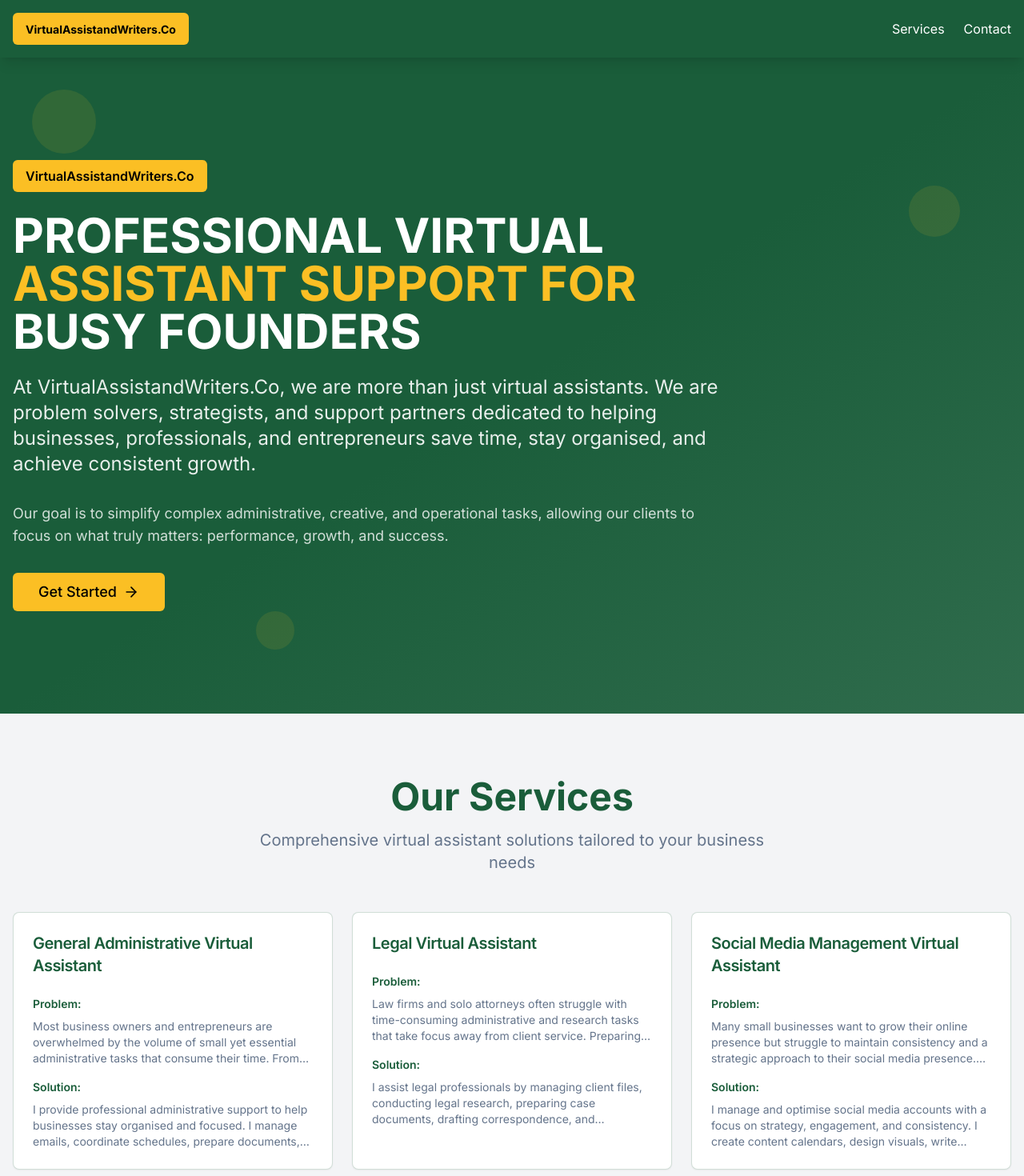
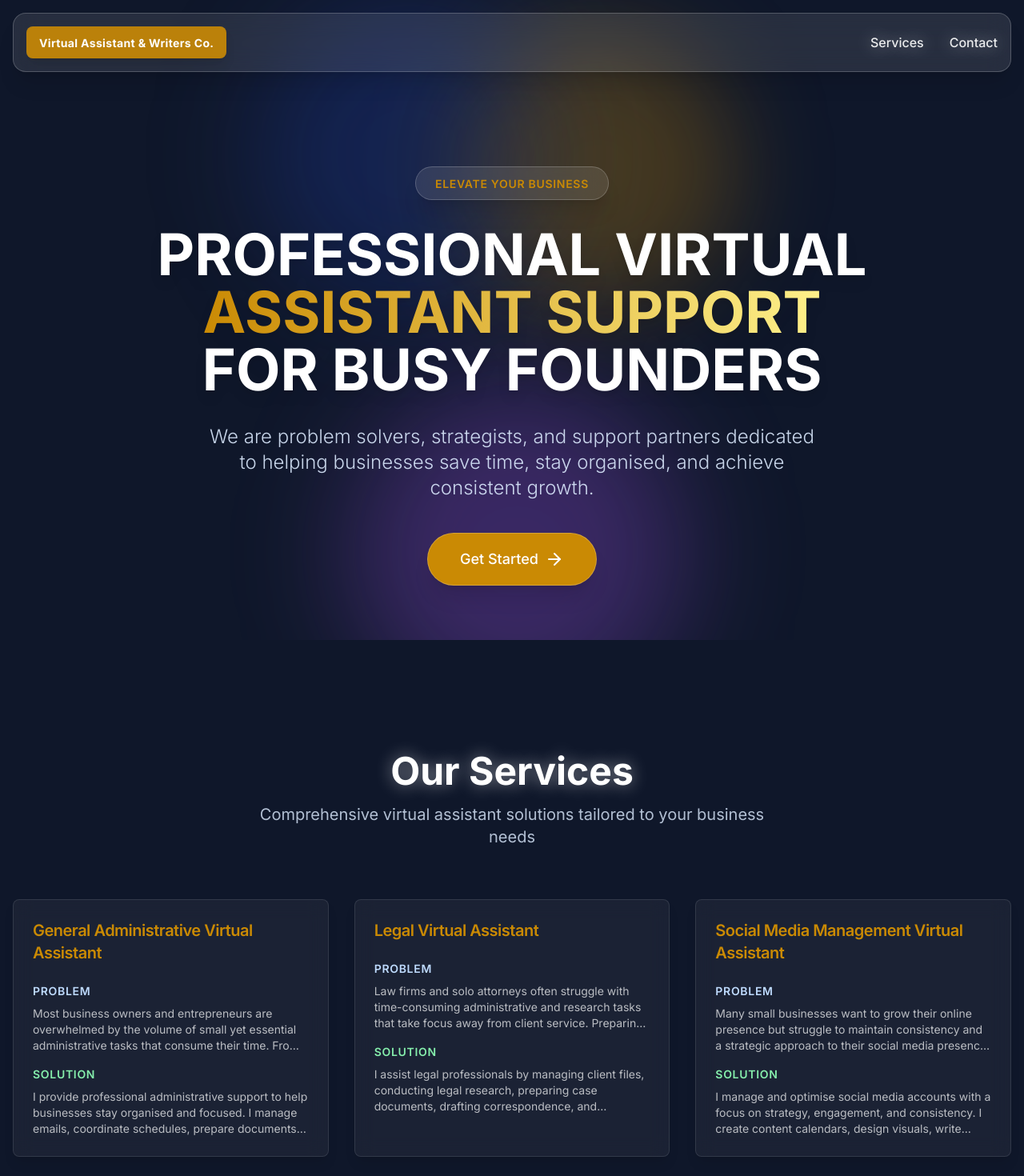
Before and after one commit to NewLongMoney/virtualassistantandwriters, a Next.js app: page / in a window 1280 px wide. Shown: the top 1470 px of the page at 80% size. Built offline with nearby package versions, Linux system fonts and the light colour scheme.

Commit message:
Implement Liquid Glass design with animated backgrounds and glassmorphism UI

```diff
--- a/app/globals.css
+++ b/app/globals.css
@@ -10,13 +10,16 @@
     --card-foreground: 222.2 84% 4.9%;
     --popover: 0 0% 100%;
     --popover-foreground: 222.2 84% 4.9%;
-    --primary: 226 71% 40%; /* Blue: #1e40af */
+    --primary: 226 71% 40%;
+    /* Blue: #1e40af */
     --primary-foreground: 0 0% 100%;
-    --secondary: 42 93% 40%; /* Yellow: #ca8a04 */
+    --secondary: 42 93% 40%;
+    /* Yellow: #ca8a04 */
     --secondary-foreground: 0 0% 100%;
     --muted: 210 40% 96.1%;
     --muted-foreground: 215.4 16.3% 46.9%;
-    --accent: 210 20% 96%; /* Light grey: #f3f4f6 */
+    --accent: 210 20% 96%;
+    /* Light grey: #f3f4f6 */
     --accent-foreground: 154 70% 22%;
     --destructive: 0 84.2% 60.2%;
     --destructive-foreground: 0 0% 98%;
@@ -31,7 +34,52 @@
   * {
     @apply border-border;
   }
+
   body {
-    @apply bg-accent text-foreground;
+    @apply bg-[#0f172a] text-foreground overflow-x-hidden;
   }
 }
+
+@layer utilities {
+  .glass {
+    @apply bg-white/10 backdrop-blur-lg border border-white/20 shadow-xl;
+  }
+
+  .glass-card {
+    @apply bg-white/5 backdrop-blur-md border border-white/10 shadow-lg hover:bg-white/10 transition-all duration-300;
+  }
+
+  .text-glow {
+    text-shadow: 0 0 20px rgba(255, 255, 255, 0.5);
+  }
+
+  .blob {
+    @apply absolute rounded-full mix-blend-multiply filter blur-xl opacity-70 animate-blob;
+  }
+
+  .animation-delay-2000 {
+    animation-delay: 2s;
+  }
+
+  .animation-delay-4000 {
+    animation-delay: 4s;
+  }
+}
+
+@keyframes blob {
+  0% {
+    transform: translate(0px, 0px) scale(1);
+  }
+
+  33% {
+    transform: translate(30px, -50px) scale(1.1);
+  }
+
+  66% {
+    transform: translate(-20px, 20px) scale(0.9);
+  }
+
+  100% {
+    transform: translate(0px, 0px) scale(1);
+  }
+}
--- a/app/page.tsx
+++ b/app/page.tsx
@@ -80,85 +80,83 @@ const services = [
 
 export default function Home() {
   return (
-    <div className="min-h-screen bg-accent">
+    <div className="min-h-screen relative overflow-hidden">
+      {/* Liquid Background */}
+      <div className="fixed inset-0 w-full h-full overflow-hidden -z-10">
+        <div className="absolute top-0 left-1/4 w-96 h-96 bg-primary/40 rounded-full mix-blend-multiply filter blur-3xl opacity-70 animate-blob"></div>
+        <div className="absolute top-0 right-1/4 w-96 h-96 bg-secondary/40 rounded-full mix-blend-multiply filter blur-3xl opacity-70 animate-blob animation-delay-2000"></div>
+        <div className="absolute -bottom-32 left-1/3 w-96 h-96 bg-purple-500/40 rounded-full mix-blend-multiply filter blur-3xl opacity-70 animate-blob animation-delay-4000"></div>
+      </div>
+
       {/* Header */}
-      <header className="bg-primary text-white sticky top-0 z-50 shadow-lg">
-        <div className="container mx-auto px-4 py-4">
-          <div className="flex items-center justify-between">
-            <div className="flex items-center space-x-2">
-              <div className="bg-secondary px-4 py-2 rounded-md">
-                <span className="text-black font-bold text-sm">VirtualAssistandWriters.Co</span>
+      <header className="fixed top-0 w-full z-50 transition-all duration-300">
+        <div className="glass mx-4 mt-4 rounded-2xl">
+          <div className="container mx-auto px-4 py-4">
+            <div className="flex items-center justify-between">
+              <div className="flex items-center space-x-2">
+                <div className="bg-secondary/90 px-4 py-2 rounded-lg shadow-lg backdrop-blur-sm">
+                  <span className="text-white font-bold text-sm tracking-wide">Virtual Assistant & Writers Co.</span>
+                </div>
               </div>
+              <nav className="hidden md:flex space-x-8">
+                <a href="#services" className="text-white/90 hover:text-secondary transition-colors font-medium text-glow">Services</a>
+                <a href="#contact" className="text-white/90 hover:text-secondary transition-colors font-medium text-glow">Contact</a>
+              </nav>
             </div>
-            <nav className="hidden md:flex space-x-6">
-              <a href="#services" className="hover:text-secondary transition-colors">Services</a>
-              <a href="#contact" className="hover:text-secondary transition-colors">Contact</a>
-            </nav>
           </div>
         </div>
       </header>
 
       {/* Hero Section */}
-      <section className="relative bg-gradient-to-br from-primary via-primary to-primary/90 text-white py-20 md:py-32 overflow-hidden">
-        <div className="absolute inset-0 opacity-10">
-          <div className="absolute top-10 left-10 w-20 h-20 bg-secondary rounded-full"></div>
-          <div className="absolute top-40 right-20 w-16 h-16 bg-secondary rounded-full"></div>
-          <div className="absolute bottom-20 left-1/4 w-12 h-12 bg-secondary rounded-full"></div>
-        </div>
-        <div className="container mx-auto px-4 relative z-10">
-          <div className="max-w-4xl">
-            <div className="inline-block bg-secondary px-4 py-2 rounded-md mb-6">
-              <span className="text-black font-semibold">VirtualAssistandWriters.Co</span>
+      <section className="relative pt-40 pb-20 md:pt-52 md:pb-32 px-4">
+        <div className="container mx-auto relative z-10">
+          <div className="max-w-4xl mx-auto text-center">
+            <div className="inline-block glass px-6 py-2 rounded-full mb-8 border border-white/20">
+              <span className="text-secondary font-semibold tracking-wider uppercase text-sm">Elevate Your Business</span>
             </div>
-            <h1 className="text-4xl md:text-6xl font-bold mb-6 leading-tight">
+            <h1 className="text-5xl md:text-7xl font-bold mb-8 leading-tight text-white drop-shadow-lg">
               PROFESSIONAL VIRTUAL
               <br />
-              <span className="text-secondary">ASSISTANT SUPPORT FOR</span>
+              <span className="text-transparent bg-clip-text bg-gradient-to-r from-secondary to-yellow-200">ASSISTANT SUPPORT</span>
               <br />
-              BUSY FOUNDERS
+              FOR BUSY FOUNDERS
             </h1>
-            <p className="text-xl md:text-2xl mb-8 text-white/90 leading-relaxed">
-              At VirtualAssistandWriters.Co, we are more than just virtual assistants.
+            <p className="text-xl md:text-2xl mb-10 text-blue-100/90 leading-relaxed max-w-3xl mx-auto font-light">
               We are problem solvers, strategists, and support partners dedicated to
-              helping businesses, professionals, and entrepreneurs save time, stay
-              organised, and achieve consistent growth.
+              helping businesses save time, stay organised, and achieve consistent growth.
             </p>
-            <p className="text-lg mb-8 text-white/80">
-              Our goal is to simplify complex administrative, creative, and operational tasks,
-              allowing our clients to focus on what truly matters: performance, growth, and success.
-            </p>
-            <Button size="lg" variant="secondary" className="text-lg px-8 py-6">
-              Get Started <ArrowRight className="ml-2 h-5 w-5" />
+            <Button size="lg" className="bg-secondary hover:bg-secondary/90 text-white text-lg px-10 py-8 rounded-full shadow-xl hover:shadow-2xl transition-all duration-300 hover:scale-105 border border-white/20">
+              Get Started <ArrowRight className="ml-2 h-6 w-6" />
             </Button>
           </div>
         </div>
       </section>
 
       {/* Services Section */}
-      <section id="services" className="py-20 bg-accent">
+      <section id="services" className="py-20 relative">
         <div className="container mx-auto px-4">
-          <div className="text-center mb-12">
-            <h2 className="text-4xl md:text-5xl font-bold text-primary mb-4">Our Services</h2>
-            <p className="text-xl text-muted-foreground max-w-2xl mx-auto">
+          <div className="text-center mb-16">
+            <h2 className="text-4xl md:text-5xl font-bold text-white mb-4 text-glow">Our Services</h2>
+            <p className="text-xl text-blue-100/80 max-w-2xl mx-auto">
               Comprehensive virtual assistant solutions tailored to your business needs
             </p>
           </div>
 
-          <div className="grid grid-cols-1 md:grid-cols-2 lg:grid-cols-3 gap-6 mb-12">
+          <div className="grid grid-cols-1 md:grid-cols-2 lg:grid-cols-3 gap-8 mb-16">
             {services.map((service) => (
-              <Card key={service.id} className="border-primary/20 hover:shadow-lg transition-shadow">
+              <Card key={service.id} className="glass-card border-0 text-white group">
                 <CardHeader>
-                  <CardTitle className="text-primary text-xl">{service.title}</CardTitle>
+                  <CardTitle className="text-secondary text-xl group-hover:text-yellow-300 transition-colors">{service.title}</CardTitle>
                 </CardHeader>
                 <CardContent>
                   <div className="space-y-4">
                     <div>
-                      <h4 className="font-semibold text-sm text-primary mb-2">Problem:</h4>
-                      <p className="text-sm text-muted-foreground line-clamp-3">{service.problem}</p>
+                      <h4 className="font-semibold text-sm text-blue-200 mb-2 uppercase tracking-wider">Problem</h4>
+                      <p className="text-sm text-white/70 line-clamp-3 group-hover:text-white/90 transition-colors">{service.problem}</p>
                     </div>
                     <div>
-                      <h4 className="font-semibold text-sm text-primary mb-2">Solution:</h4>
-                      <p className="text-sm text-muted-foreground line-clamp-3">{service.solution}</p>
+                      <h4 className="font-semibold text-sm text-green-300 mb-2 uppercase tracking-wider">Solution</h4>
+                      <p className="text-sm text-white/70 line-clamp-3 group-hover:text-white/90 transition-colors">{service.solution}</p>
                     </div>
                   </div>
                 </CardContent>
@@ -168,28 +166,28 @@ export default function Home() {
 
           {/* Detailed Services Accordion */}
           <div className="max-w-4xl mx-auto">
-            <h3 className="text-3xl font-bold text-primary mb-8 text-center">
+            <h3 className="text-3xl font-bold text-white mb-8 text-center text-glow">
               Learn More About Each Service
             </h3>
             <Accordion type="single" collapsible className="w-full space-y-4">
               {services.map((service) => (
-                <AccordionItem key={service.id} value={service.id} className="bg-white border-primary/20 rounded-lg px-6">
-                  <AccordionTrigger className="text-left font-semibold text-primary hover:text-primary/80">
+                <AccordionItem key={service.id} value={service.id} className="glass border-0 rounded-xl px-6 overflow-hidden">
+                  <AccordionTrigger className="text-left font-semibold text-white hover:text-secondary transition-colors py-6">
                     {service.title}
                   </AccordionTrigger>
                   <AccordionContent>
-                    <div className="space-y-6 pt-4">
-                      <div className="p-4 bg-red-50 border-l-4 border-red-500 rounded">
-                        <h4 className="font-semibold text-red-800 mb-2 flex items-center">
+                    <div className="space-y-6 pb-6">
+                      <div className="p-6 bg-red-500/10 border border-red-500/20 rounded-xl backdrop-blur-sm">
+                        <h4 className="font-semibold text-red-300 mb-2 flex items-center">
                           <span className="mr-2">⚠️</span> Problem:
                         </h4>
-                        <p className="text-sm text-red-700">{service.problem}</p>
+                        <p className="text-sm text-white/80">{service.problem}</p>
                       </div>
-                      <div className="p-4 bg-green-50 border-l-4 border-green-500 rounded">
-                        <h4 className="font-semibold text-green-800 mb-2 flex items-center">
+                      <div className="p-6 bg-green-500/10 border border-green-500/20 rounded-xl backdrop-blur-sm">
+                        <h4 className="font-semibold text-green-300 mb-2 flex items-center">
                           <CheckCircle2 className="mr-2 h-4 w-4" /> Solution:
                         </h4>
-                        <p className="text-sm text-green-700">{service.solution}</p>
+                        <p className="text-sm text-white/80">{service.solution}</p>
                       </div>
                     </div>
                   </AccordionContent>
@@ -201,54 +199,54 @@ export default function Home() {
       </section>
 
       {/* Contact Section */}
-      <section id="contact" className="py-20 bg-primary text-white">
+      <section id="contact" className="py-20 relative">
         <div className="container mx-auto px-4">
-          <div className="max-w-4xl mx-auto text-center">
-            <h2 className="text-4xl md:text-5xl font-bold mb-8">Get In Touch</h2>
-            <p className="text-xl mb-12 text-white/90">
+          <div className="max-w-4xl mx-auto text-center glass p-12 rounded-3xl border border-white/10">
+            <h2 className="text-4xl md:text-5xl font-bold mb-8 text-white text-glow">Get In Touch</h2>
+            <p className="text-xl mb-12 text-blue-100/90">
               Ready to simplify your workload and focus on growth? Let&apos;s discuss how we can help.
             </p>
 
             <div className="grid md:grid-cols-2 gap-8 mb-12">
-              <Card className="bg-white/10 border-white/20 backdrop-blur-sm">
-                <CardContent className="pt-6">
-                  <div className="flex items-center justify-center mb-4">
-                    <div className="bg-secondary p-4 rounded-full">
-                      <Phone className="h-8 w-8 text-black" />
+              <Card className="bg-white/5 border-white/10 hover:bg-white/10 transition-colors">
+                <CardContent className="pt-8">
+                  <div className="flex items-center justify-center mb-6">
+                    <div className="bg-secondary p-4 rounded-full shadow-lg shadow-secondary/20">
+                      <Phone className="h-8 w-8 text-white" />
                     </div>
                   </div>
-                  <h3 className="text-xl font-semibold mb-2">Phone</h3>
-                  <a href="tel:+254720858303" className="text-secondary hover:underline text-lg">
+                  <h3 className="text-xl font-semibold mb-2 text-white">Phone</h3>
+                  <a href="tel:+254720858303" className="text-blue-200 hover:text-white transition-colors text-lg">
                     +254 720 858 303
                   </a>
                 </CardContent>
               </Card>
 
-              <Card className="bg-white/10 border-white/20 backdrop-blur-sm">
-                <CardContent className="pt-6">
-                  <div className="flex items-center justify-center mb-4">
-                    <div className="bg-secondary p-4 rounded-full">
-                      <Mail className="h-8 w-8 text-black" />
+              <Card className="bg-white/5 border-white/10 hover:bg-white/10 transition-colors">
+                <CardContent className="pt-8">
+                  <div className="flex items-center justify-center mb-6">
+                    <div className="bg-secondary p-4 rounded-full shadow-lg shadow-secondary/20">
+                      <Mail className="h-8 w-8 text-white" />
                     </div>
                   </div>
-                  <h3 className="text-xl font-semibold mb-2">Email</h3>
-                  <a href="mailto:teddycleg@gmail.com" className="text-secondary hover:underline text-lg break-all">
+                  <h3 className="text-xl font-semibold mb-2 text-white">Email</h3>
+                  <a href="mailto:teddycleg@gmail.com" className="text-blue-200 hover:text-white transition-colors text-lg break-all">
                     teddycleg@gmail.com
                   </a>
                 </CardContent>
               </Card>
             </div>
 
-            <div className="flex justify-center space-x-4">
+            <div className="flex justify-center">
               <a
                 href="https://www.instagram.com/virtualassistandwriters.co?utm_source=qr&igsh=d3czbHJmZGg2Mm1w"
                 target="_blank"
                 rel="noopener noreferrer"
-                className="inline-flex items-center"
+                className="inline-flex items-center group"
               >
-                <Button variant="secondary" size="lg">
+                <Button variant="secondary" size="lg" className="bg-gradient-to-r from-purple-600 to-pink-600 hover:from-purple-700 hover:to-pink-700 text-white border-0 shadow-lg hover:shadow-purple-500/25 px-8 py-6 rounded-full text-lg">
                   Visit Instagram
-                  <ArrowRight className="ml-2 h-5 w-5" />
+                  <ArrowRight className="ml-2 h-5 w-5 group-hover:translate-x-1 transition-transform" />
                 </Button>
               </a>
             </div>
@@ -257,27 +255,27 @@ export default function Home() {
       </section>
 
       {/* Footer */}
-      <footer className="bg-primary text-white py-8 border-t border-white/10">
+      <footer className="bg-black/20 backdrop-blur-lg text-white py-12 border-t border-white/5">
         <div className="container mx-auto px-4">
           <div className="flex flex-col md:flex-row justify-between items-center">
-            <div className="mb-4 md:mb-0">
-              <div className="inline-block bg-secondary px-4 py-2 rounded-md">
-                <span className="text-black font-bold">VirtualAssistandWriters.Co</span>
+            <div className="mb-6 md:mb-0">
+              <div className="inline-block bg-white/5 px-6 py-3 rounded-xl border border-white/10">
+                <span className="text-white font-bold tracking-wide">Virtual Assistant & Writers Co.</span>
               </div>
             </div>
-            <div className="flex flex-col md:flex-row items-center space-y-2 md:space-y-0 md:space-x-6">
-              <a href="tel:+254720858303" className="flex items-center hover:text-secondary transition-colors">
+            <div className="flex flex-col md:flex-row items-center space-y-4 md:space-y-0 md:space-x-8">
+              <a href="tel:+254720858303" className="flex items-center text-blue-200 hover:text-white transition-colors">
                 <Phone className="h-4 w-4 mr-2" />
                 +254 720 858 303
               </a>
-              <a href="mailto:teddycleg@gmail.com" className="flex items-center hover:text-secondary transition-colors">
+              <a href="mailto:teddycleg@gmail.com" className="flex items-center text-blue-200 hover:text-white transition-colors">
                 <Mail className="h-4 w-4 mr-2" />
                 teddycleg@gmail.com
               </a>
             </div>
           </div>
-          <div className="mt-8 text-center text-white/70 text-sm">
-            <p>&copy; {new Date().getFullYear()} VirtualAssistandWriters.Co. All rights reserved.</p>
+          <div className="mt-12 text-center text-white/40 text-sm">
+            <p>&copy; {new Date().getFullYear()} Virtual Assistant & Writers Co. All rights reserved.</p>
             <p className="mt-2">Simplifying complex tasks, enabling consistent growth.</p>
           </div>
         </div>
```
Also changed, not shown: tailwind.config.ts (+20 -5 lines).
